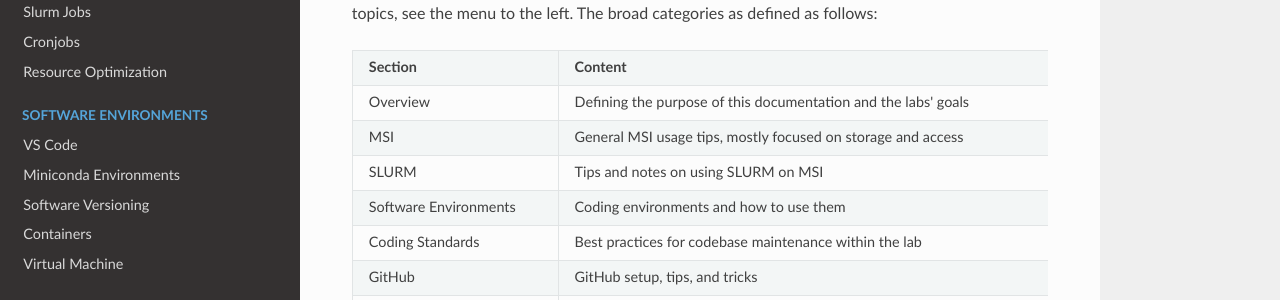
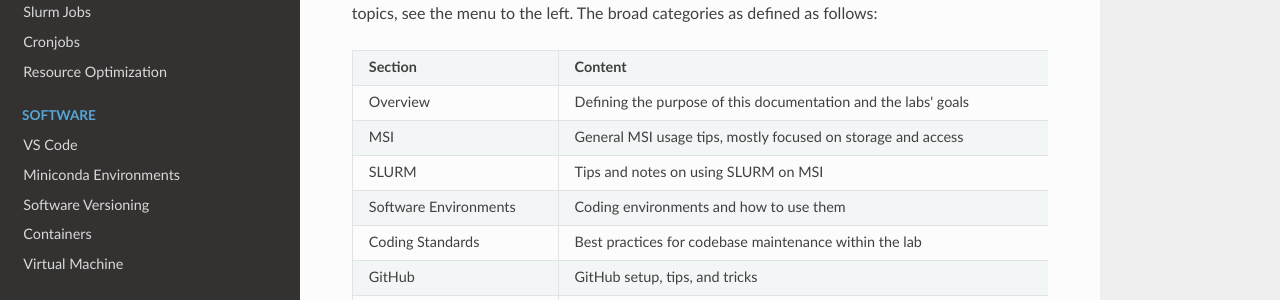
Before and after one commit to DCAN-Labs/cdni-brain, an MkDocs documentation site: the page built from docs/index.md, in a window 1280 px wide. Shown: the part 435-735 px from the top of the page. Built offline with MkDocs 1.6.1, drawn with Linux system fonts in a browser that asks for light colours; nearby versions of some CDN libraries.

Commit message:
change naming

```diff
--- a/mkdocs.yml
+++ b/mkdocs.yml
@@ -20,7 +20,7 @@ nav:
       - Slurm Jobs: slurm-params.md
       - Cronjobs: scron.md
       - Resource Optimization: optimizing.md
-  - Software Environments:
+  - Software:
       - VS Code: vscode.md
       - Miniconda Environments: miniconda.md
       - Software Versioning: versioning.md
@@ -41,7 +41,7 @@ nav:
       - NORDIC Denoising: nordic.md
       - Infant Preprocessing QA: infant-preproc.md
       - MRI Image De-Identification: deidentification.md
-      - 10.5T NHP ABCD BIDS Pipeline Synth: preprocessing.md
+      - Preparing for NHP Processing: preprocessing.md
       - Fast Track QC Comparison (ABCD): fasttrack.md
       - Respiration Rate Settings: resp-rate.md
   - Processing:
```
